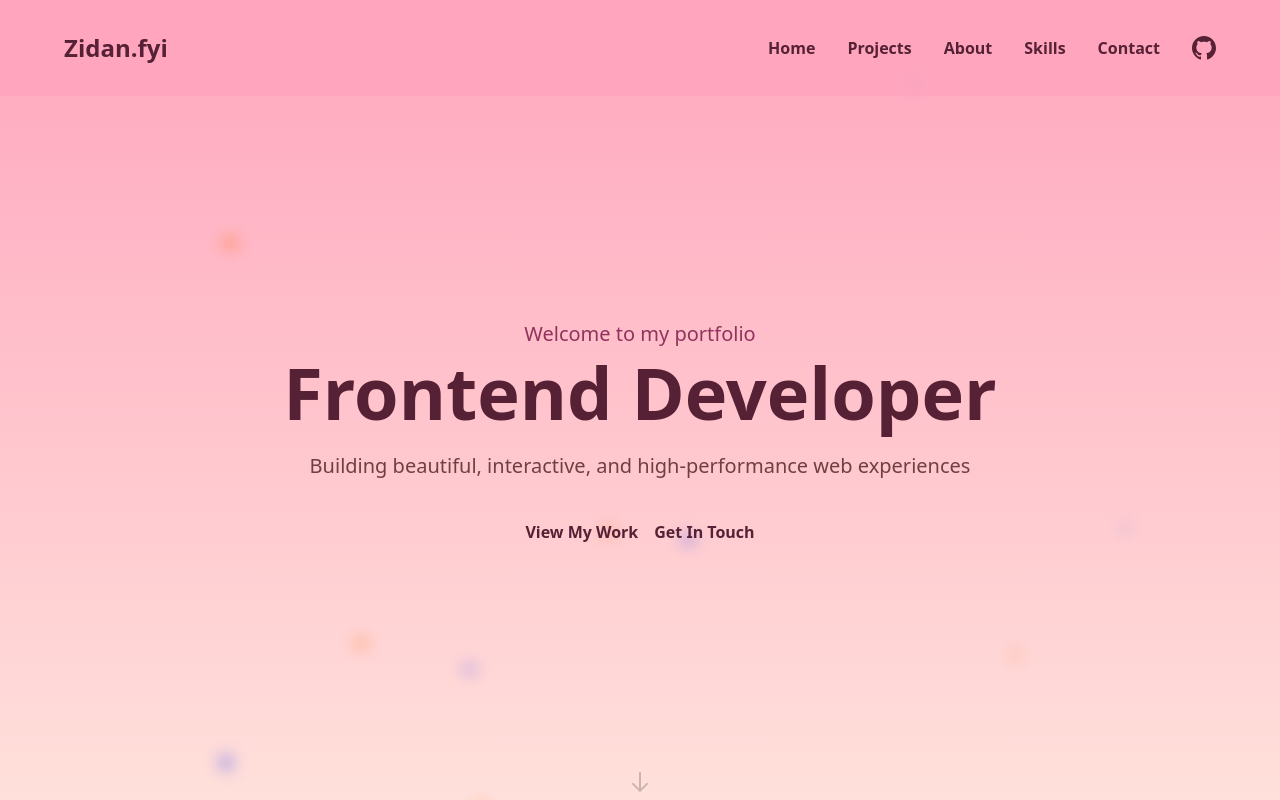
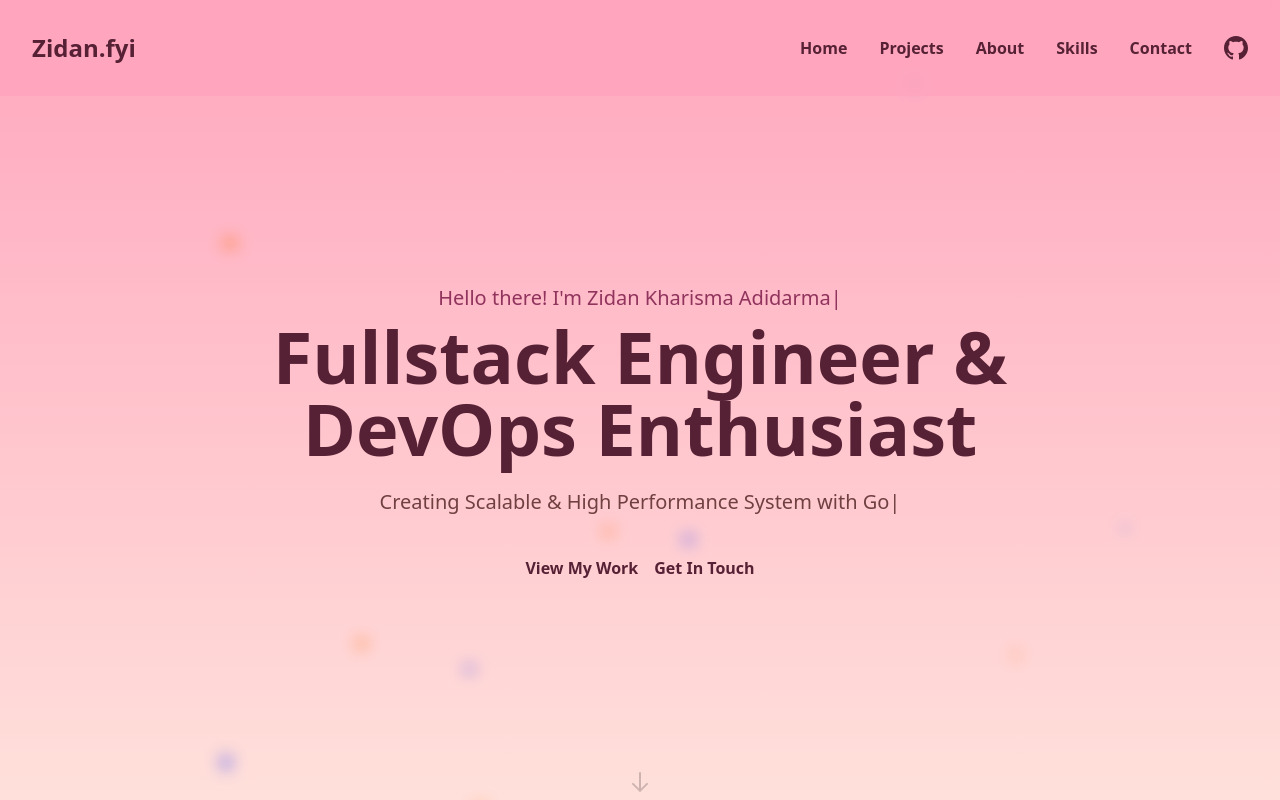
Before and after one commit to Zidan-Kharisma-Sakana/Zidan-Kharisma-Sakana, a React (Vite) app: page / in a window 1280 px wide. Shown: the top 800 px of the page. Built offline with nearby package versions, Linux system fonts and the light colour scheme.

Commit message:
feat: add typewriter effect

```diff
--- a/package.json
+++ b/package.json
@@ -24,6 +24,7 @@
     "react-icons": "^5.5.0",
     "react-intersection-observer": "^9.15.1",
     "react-router-dom": "^7.2.0",
+    "react-type-animation": "^3.2.0",
     "tailwindcss": "^4.0.9",
     "three": "^0.173.0"
   },
--- a/src/components/layout/Header.tsx
+++ b/src/components/layout/Header.tsx
@@ -67,7 +67,7 @@ const Header: React.FC = () => {
 
   return (
     <motion.header
-      className={`fixed top-0 left-0 right-0 z-40 transition-all duration-300 px-8 ${isMobileMenuOpen
+      className={`fixed top-0 left-0 right-0 z-40 transition-all duration-300 ${isMobileMenuOpen
         ? 'bg-flamingo-pink/90 shadow-md' : 'bg-flamingo-pink/80'}`}
       variants={headerVariants}
       initial="initial"
--- a/src/components/sections/Hero.tsx
+++ b/src/components/sections/Hero.tsx
@@ -1,5 +1,7 @@
 import React, { useEffect, useRef } from 'react';
 import { motion } from 'framer-motion';
+import { TypeAnimation } from 'react-type-animation';
+
 import gsap from 'gsap';
 
 const Hero: React.FC = () => {
@@ -121,7 +123,17 @@ const Hero: React.FC = () => {
             variants={textVariants}
             className="text-lg md:text-xl font-medium text-boysenberry mb-2"
           >
-            Welcome to my portfolio
+            <TypeAnimation
+              sequence={[
+                "Hello there! Welcome!",
+                1000,
+                "Hello there! I'm Zidan Kharisma Adidarma",
+                4000
+              ]}
+              wrapper='span'
+              speed={50}
+              repeat={0}
+            />
           </motion.h2>
 
           <motion.h1
@@ -129,7 +141,7 @@ const Hero: React.FC = () => {
             variants={textVariants}
             className="text-4xl md:text-7xl font-bold text-wine-berry mb-6"
           >
-            Frontend Developer
+            Fullstack Engineer & DevOps Enthusiast
           </motion.h1>
 
           <motion.p
@@ -137,7 +149,21 @@ const Hero: React.FC = () => {
             variants={textVariants}
             className="text-lg md:text-xl mb-10 text-deep-coffe"
           >
-            Building beautiful, interactive, and high-performance web experiences
+            <TypeAnimation
+              sequence={[
+                "Creating Scalable & High Performance System with Go",
+                2500,
+                "Building Enterprise Grade Application with Java",
+                2500,
+                "Crafting Modular & Captivating Website with React",
+                2500,
+                "Deploying for Zero Downtime with CI/CD & Kubernetes",
+                2500
+              ]}
+              speed={40}
+              deletionSpeed={99}
+              repeat={Infinity}
+            />
           </motion.p>
 
           <motion.div
```
Also changed, not shown: 1 other file (tests, documents, lock files or other folders).
